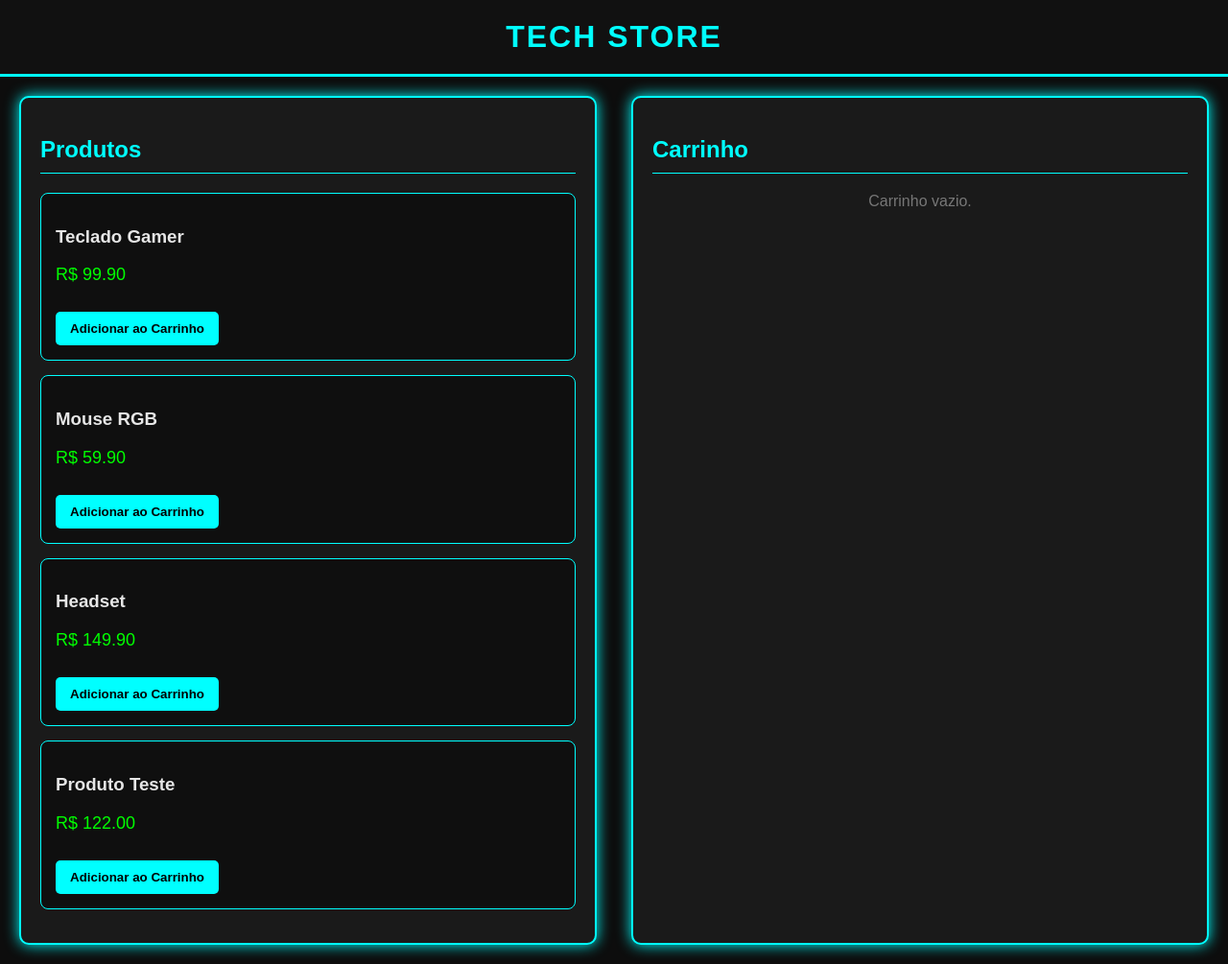
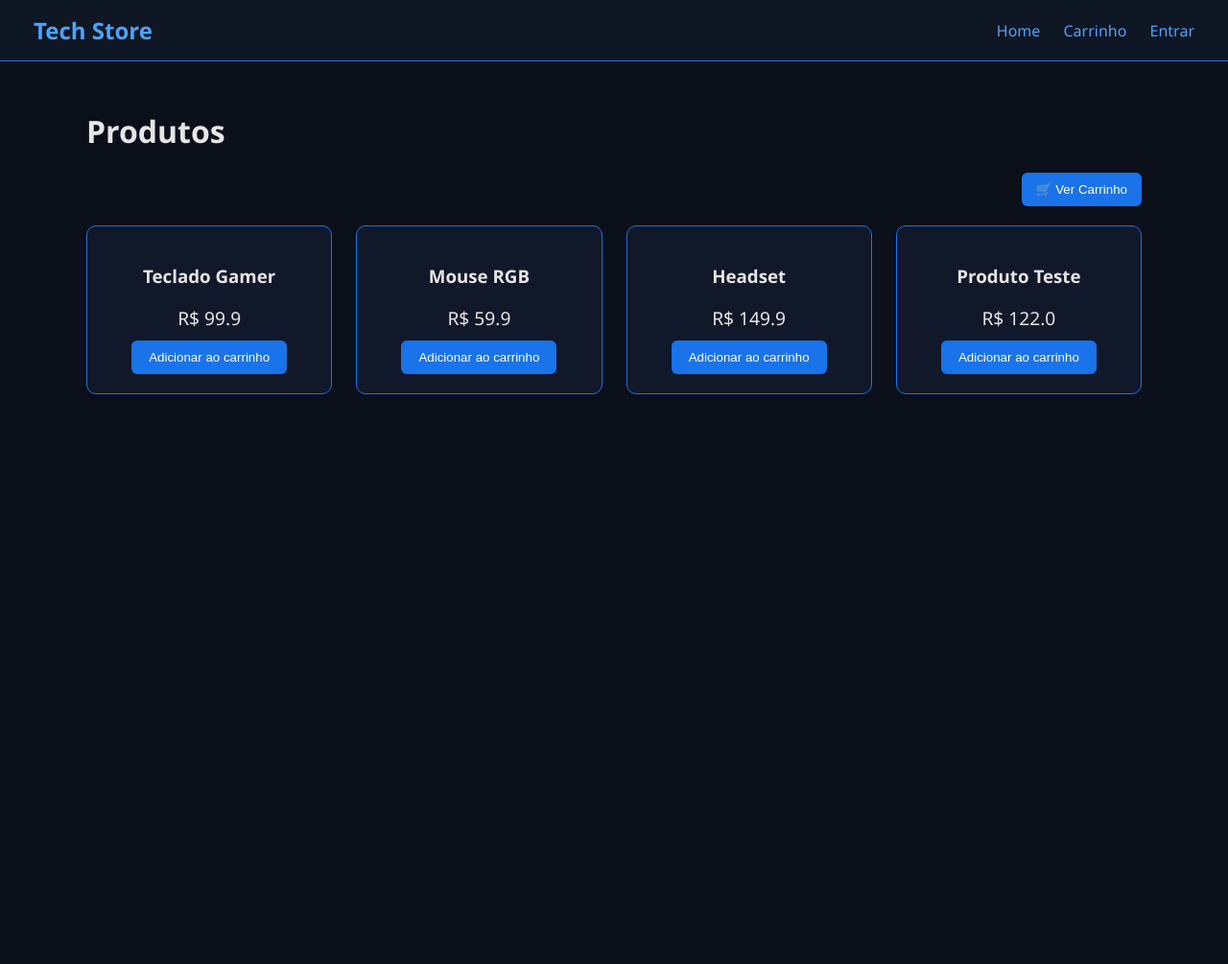
Before and after one commit to GabrielCst011/tech-store, a Flask app: page / in a window 1280 px wide. Shown: the whole page at 96% size. After the commit the page ends 411 px from the top, so only its background shows below. Run offline with Flask 3, Linux system fonts and the light colour scheme; data comes from the database, SQL or seed files in the repository; both versions use the stored data as it was after the commit.

Commit message:
Update: melhorias no carrinho e painel admin + ajustes gerais

```diff
--- a/app.py
+++ b/app.py
@@ -5,12 +5,15 @@ from werkzeug.security import generate_password_hash, check_password_hash
 
 app = Flask(__name__)
 
+# CONFIGURAÇÕES DO FLASK
 app.config["SECRET_KEY"] = "secret123"
 app.config["SQLALCHEMY_DATABASE_URI"] = "sqlite:///db.sqlite3"
 app.config["SQLALCHEMY_TRACK_MODIFICATIONS"] = False
 
+# INICIALIZAÇÃO DO BANCO
 db = SQLAlchemy(app)
 
+# LOGIN MANAGER
 login_manager = LoginManager(app)
 login_manager.login_view = "login"
 
@@ -19,22 +22,27 @@ class User(UserMixin, db.Model):
     id = db.Column(db.Integer, primary_key=True)
     username = db.Column(db.String(80), unique=True)
     password = db.Column(db.String(120))
+    is_admin = db.Column(db.Boolean, default=False)  # <-- faltava parêntese
+
 
 class Product(db.Model):
     id = db.Column(db.Integer, primary_key=True)
     name = db.Column(db.String(120))
     price = db.Column(db.Float)
 
+
 class Order(db.Model):
     id = db.Column(db.Integer, primary_key=True)
     user_id = db.Column(db.Integer)
     product_id = db.Column(db.Integer)
+
 
 @login_manager.user_loader
 def load_user(user_id):
     return User.query.get(int(user_id))
 
 
+# CONFIGURAÇÕES INICIAIS
 @app.before_first_request
 def setup():
     db.create_all()
@@ -46,29 +54,81 @@ def setup():
         db.session.commit()
 
 
-# ROTAS
+# ROTAS PRINCIPAIS
 @app.route("/")
 def index():
     products = Product.query.all()
     cart_ids = session.get("cart", [])
+
     cart_items = Product.query.filter(Product.id.in_(cart_ids)).all() if cart_ids else []
-    total = sum([item.price for item in cart_items])
+    total = sum(item.price for item in cart_items)
 
     return render_template("index.html", products=products, cart_items=cart_items, total=total)
 
-# CADASTRO
+# ADMIN
+@app.route("/create_admin")
+def create_admin():
+    admin = User(
+        username="admin",
+        password=generate_password_hash("admin123"),
+        is_admin=True
+    )
+    db.session.add(admin)
+    db.session.commit()
+    return "Admin criado com sucesso!"
+
+
+@app.route("/admin")
+@login_required
+def admin_panel():
+    if not current_user.is_admin:
+        return "Acesso negado!"
+
+    products = Product.query.all()
+    return render_template("admin.html", products=products)
+
+
+@app.route("/admin/add_product", methods=["POST"])
+@login_required
+def add_product():
+    if not current_user.is_admin:
+        return "Acesso negado!"
+
+    name = request.form["name"]
+    price = float(request.form["price"])
+
+    new_product = Product(name=name, price=price)
+    db.session.add(new_product)
+    db.session.commit()
+
+    return redirect("/admin")
+
+
+@app.route("/admin/delete_product/<int:product_id>", methods=["POST"])
+@login_required
+def delete_product(product_id):
+    if not current_user.is_admin:
+        return "Acesso negado!"
+
+    product = Product.query.get(product_id)
+    if product:
+        db.session.delete(product)
+        db.session.commit()
+
+    return redirect("/admin")
+
+
+# AUTENTICAÇÃO
 @app.route("/register", methods=["GET", "POST"])
 def register():
     if request.method == "POST":
         username = request.form["username"]
         password = generate_password_hash(request.form["password"])
 
-        # Verifica se o usuário existe
         if User.query.filter_by(username=username).first():
             flash("Usuário já existe.")
             return redirect(url_for("register"))
 
-        # Cria novo usuário
         user = User(username=username, password=password)
         db.session.add(user)
         db.session.commit()
@@ -78,7 +138,7 @@ def register():
 
     return render_template("register.html")
 
-# LOGIN
+
 @app.route("/login", methods=["GET", "POST"])
 def login():
     if request.method == "POST":
@@ -86,6 +146,7 @@ def login():
         password = request.form["password"]
 
         user = User.query.filter_by(username=username).first()
+
         if not user or not check_password_hash(user.password, password):
             flash("Credenciais inválidas.")
             return redirect(url_for("login"))
@@ -104,12 +165,21 @@ def logout():
 
 
 # CARRINHO
+@app.route("/cart")
+def cart():
+    cart_ids = session.get("cart", [])
+    cart_items = Product.query.filter(Product.id.in_(cart_ids)).all() if cart_ids else []
+    total = sum(item.price for item in cart_items)
+
+    return render_template("cart.html", cart_items=cart_items, total=total)
+
+
 @app.route("/add_to_cart/<int:product_id>", methods=["POST"])
 def add_to_cart(product_id):
     cart = session.get("cart", [])
     cart.append(product_id)
     session["cart"] = cart
-    return redirect("/")
+    return redirect("/cart")   # <-- CORRIGIDO
 
 
 @app.route("/remove_from_cart/<int:product_id>", methods=["POST"])
@@ -118,20 +188,18 @@ def remove_from_cart(product_id):
     if product_id in cart:
         cart.remove(product_id)
     session["cart"] = cart
-    return redirect("/")
+    return redirect("/cart")   # <-- CORRIGIDO
 
 
 @app.route("/checkout", methods=["POST"])
 def checkout():
     session["cart"] = []
-
     return """
-    <script>
-        alert("Compra finalizada com sucesso!");
-        window.location.href = "/";
-    </script>
+        <script>
+            alert("Compra finalizada com sucesso!");
+            window.location.href = "/";
+        </script>
     """
-
 
 
 # COMPRA DIRETA
@@ -146,6 +214,6 @@ def buy(product_id):
     return redirect(url_for("index"))
 
 
-# INICIALIZAÇÃO DO SERVIDOR
+# EXECUTANDO O SERVIDOR
 if __name__ == "__main__":
     app.run(debug=True)
--- a/static/style.css
+++ b/static/style.css
@@ -1,114 +1,247 @@
+/* ======= GLOBAL ======= */
 body {
-    font-family: Arial, sans-serif;
     margin: 0;
-    background: #0d0d0d;
+    font-family: "Segoe UI", sans-serif;
+    background: #0a0f1a;
     color: #e6e6e6;
 }
 
-header {
-    background: #111;
-    padding: 20px;
-    text-align: center;
-    border-bottom: 3px solid #0ff;
+h1,
+h2,
+h3 {
+    font-weight: 600;
+}
+
+a {
+    color: #4da3ff;
+    text-decoration: none;
+}
+
+button {
+    background: #1a73e8;
+    border: none;
+    color: white;
+    padding: 10px 18px;
+    border-radius: 6px;
+    cursor: pointer;
+    transition: 0.2s;
+}
+
+button:hover {
+    background: #1359b3;
+}
+
+input {
+    padding: 10px;
+    border-radius: 6px;
+    border: 1px solid #1a73e8;
+    background: #0f1624;
+    color: white;
+    width: 100%;
+    margin-bottom: 10px;
+}
+
+/* ======= NAVBAR ======= */
+.navbar {
+    background: #0f1624;
+    padding: 15px 35px;
+    display: flex;
+    justify-content: space-between;
+    align-items: center;
+    border-bottom: 1px solid #1a73e8;
+}
+
+.navbar a {
+    margin-left: 20px;
+    font-weight: 500;
 }
 
 .logo {
-    color: #0ff;
-    font-size: 32px;
-    margin: 0;
-    letter-spacing: 2px;
-    text-transform: uppercase;
+    font-size: 24px;
+    font-weight: bold;
+    color: #4da3ff;
 }
 
+/* ======= HOME ======= */
 .container {
-    display: flex;
-    justify-content: space-between;
-    padding: 20px;
+    max-width: 1100px;
+    margin: auto;
+    padding: 30px;
 }
 
-.products,
-.cart {
-    width: 45%;
-    background: #1a1a1a;
+.products {
+    display: grid;
+    grid-template-columns: repeat(auto-fill, minmax(240px, 1fr));
+    gap: 25px;
+}
+
+.product {
+    background: #111829;
+    border: 1px solid #1a73e8;
     padding: 20px;
     border-radius: 10px;
-    border: 2px solid #0ff;
-    box-shadow: 0 0 15px #0ff;
-}
-
-h2 {
-    color: #0ff;
-    border-bottom: 1px solid #0ff;
-    padding-bottom: 10px;
-}
-
-.product-card {
-    background: #0f0f0f;
-    border: 1px solid #0ff;
-    padding: 15px;
-    margin-bottom: 15px;
-    border-radius: 8px;
+    text-align: center;
 }
 
 .price {
-    font-size: 18px;
-    color: #0f0;
+    color: #4da3ff;
+    margin-bottom: 10px;
 }
 
-.btn {
-    background: #0ff;
-    color: #000;
-    border: none;
-    padding: 10px 15px;
-    cursor: pointer;
-    margin-top: 10px;
-    font-weight: bold;
-    border-radius: 5px;
+/* ======= ADMIN DASHBOARD ======= */
+.admin-container {
+    max-width: 1000px;
+    margin: auto;
+    padding: 40px;
 }
 
-.btn:hover {
-    background: #00cccc;
+.admin-box {
+    background: #111829;
+    padding: 25px;
+    border-radius: 10px;
+    border: 1px solid #1a73e8;
+    margin-bottom: 30px;
 }
 
-.cart-item {
+.table {
+    width: 100%;
+    margin-top: 15px;
+}
+
+.table th,
+.table td {
+    padding: 12px;
+    text-align: left;
+    border-bottom: 1px solid #1a73e8;
+}
+
+.remove-btn {
+    background: #d9534f;
+}
+
+.remove-btn:hover {
+    background: #b44440;
+}
+
+/* ===== POPUP ===== */
+.popup {
+    position: fixed;
+    top: 20px;
+    right: 20px;
+    background: #1a73e8;
+    padding: 15px 25px;
+    border-radius: 8px;
+    animation: fade 3s forwards;
+}
+
+/* CARRINHO --------------------------- */
+
+.page-title {
+    font-size: 2rem;
+    margin-bottom: 20px;
+    text-align: center;
+}
+
+.cart-list {
+    display: grid;
+    grid-template-columns: repeat(auto-fit, minmax(260px, 1fr));
+    gap: 20px;
+    margin-bottom: 30px;
+}
+
+.cart-card {
+    background: var(--card-bg);
+    color: var(--text);
+    padding: 20px;
+    border-radius: 15px;
+    box-shadow: var(--shadow);
     display: flex;
+    flex-direction: column;
     justify-content: space-between;
-    margin-bottom: 10px;
-    background: #0f0f0f;
-    padding: 10px;
-    border-radius: 5px;
-    border: 1px solid #0ff;
+    transition: 0.3s;
+}
+
+.cart-card:hover {
+    transform: translateY(-3px);
+}
+
+.price {
+    font-size: 1.2rem;
+    margin: 10px 0;
+    color: var(--primary);
 }
 
 .btn-remove {
-    background: red;
-    color: white;
+    background: #d9534f;
     border: none;
-    padding: 5px 10px;
+    padding: 10px;
+    color: #fff;
+    border-radius: 10px;
+    width: 100%;
     cursor: pointer;
-    border-radius: 5px;
+    transition: 0.3s;
 }
 
-.btn-final {
-    background: #0f0;
-    color: #000;
-    width: 100%;
-    padding: 12px;
-    cursor: pointer;
-    border: none;
-    font-size: 16px;
-    margin-top: 15px;
-    border-radius: 5px;
+.btn-remove:hover {
+    background: #b52b27;
 }
 
-.empty {
+.cart-summary {
+    background: var(--card-bg);
+    padding: 20px;
+    border-radius: 15px;
+    box-shadow: var(--shadow);
+    max-width: 400px;
+    margin: 0 auto;
     text-align: center;
-    color: #777;
 }
 
-.total {
-    font-size: 20px;
-    margin-top: 15px;
-    color: #0f0;
+.cart-summary h3 {
+    font-size: 1.5rem;
+    margin-bottom: 20px;
+}
+
+.btn-checkout {
+    background: var(--primary);
+    padding: 12px 20px;
+    border: none;
+    border-radius: 10px;
+    color: white;
+    cursor: pointer;
+    width: 100%;
+    margin-bottom: 15px;
+    transition: 0.3s;
+}
+
+.btn-checkout:hover {
+    opacity: 0.8;
+}
+
+.btn-back {
+    display: block;
     text-align: center;
+    margin-top: 10px;
+    text-decoration: none;
+    color: var(--primary);
+    font-weight: bold;
 }
+
+.empty-cart {
+    text-align: center;
+    margin-top: 40px;
+}
+
+.empty-cart p {
+    font-size: 1.3rem;
+    margin-bottom: 20px;
+}
+
+@keyframes fade {
+    0% {
+        opacity: 1;
+    }
+
+    100% {
+        opacity: 0;
+    }
+}
--- a/templates/index.html
+++ b/templates/index.html
@@ -1,66 +1,27 @@
-<!DOCTYPE html>
-<html lang="pt-BR">
+{% extends "layout.html" %}
 
-<head>
-    <meta charset="UTF-8">
-    <title>Tech Store</title>
-    <link rel="stylesheet" href="/static/style.css">
-</head>
+{% block content %}
+<div class="container">
+    <h1>Produtos</h1>
 
-<body>
+    <div style="text-align:right; margin-bottom:20px;">
+        <a href="/cart">
+            <button style="padding:10px 15px; cursor:pointer;">🛒 Ver Carrinho</button>
+        </a>
+    </div>
 
-    <header>
-        <h1 class="logo">Tech Store</h1>
-    </header>
 
-    <div class="container">
+    <div class="products">
+        {% for product in products %}
+        <div class="product">
+            <h3>{{ product.name }}</h3>
+            <p class="price">R$ {{ product.price }}</p>
 
-        <!-- LISTA DE PRODUTOS -->
-        <section class="products">
-            <h2>Produtos</h2>
-
-            {% for product in products %}
-            <div class="product-card">
-                <h3>{{ product.name }}</h3>
-                <p class="price">R$ {{ "%.2f"|format(product.price) }}</p>
             <form action="/add_to_cart/{{ product.id }}" method="POST">
-                    <button class="btn">Adicionar ao Carrinho</button>
+                <button>Adicionar ao carrinho</button>
             </form>
         </div>
         {% endfor %}
-        </section>
-
-        <!-- CARRINHO -->
-        <section class="cart">
-            <h2>Carrinho</h2>
-
-            {% if cart_items %}
-            {% for item in cart_items %}
-            <div class="cart-item">
-                <span>{{ item.name }}</span>
-                <span>R$ {{ "%.2f"|format(item.price) }}</span>
-
-                <!-- REMOVER ITEM -->
-                <form action="/remove_from_cart/{{ item.id }}" method="POST">
-                    <button class="btn-remove">X</button>
-                </form>
     </div>
-            {% endfor %}
-
-            <p class="total">Total: R$ {{ "%.2f"|format(total) }}</p>
-
-            <!-- FINALIZAR COMPRA -->
-            <form action="/checkout" method="POST">
-                <button class="btn-final">Finalizar Compra</button>
-            </form>
-
-            {% else %}
-            <p class="empty">Carrinho vazio.</p>
-            {% endif %}
-        </section>
-
 </div>
-
-</body>
-
-</html>
+{% endblock %}
--- /dev/null
+++ b/templates/layout.html
@@ -0,0 +1,40 @@
+<!DOCTYPE html>
+<html lang="pt-BR">
+
+<head>
+    <meta charset="UTF-8">
+    <title>Tech Store</title>
+    <link rel="stylesheet" href="/static/style.css">
+</head>
+
+<body>
+
+    <div class="navbar">
+        <div class="logo">Tech Store</div>
+
+        <div>
+            <a href="/">Home</a>
+            <a href="/cart">Carrinho</a>
+
+            {% if current_user.is_authenticated %}
+            {% if current_user.is_admin %}
+            <a href="/admin">Admin</a>
+            {% endif %}
+            <a href="/logout">Sair</a>
+            {% else %}
+            <a href="/login">Entrar</a>
+            {% endif %}
+        </div>
+    </div>
+
+    {% with messages = get_flashed_messages() %}
+    {% if messages %}
+    <div class="popup">{{ messages[0] }}</div>
+    {% endif %}
+    {% endwith %}
+
+    {% block content %}{% endblock %}
+
+</body>
+
+</html>
```
Also changed, not shown: templates/admin.html (added, +42 -0 lines), templates/cart.html (added, +69 -0 lines), templates/login.html (+11 -12 lines), templates/register.html (+11 -12 lines), instance/db.sqlite3. Lines whose indentation alone changed are shown as unchanged.
